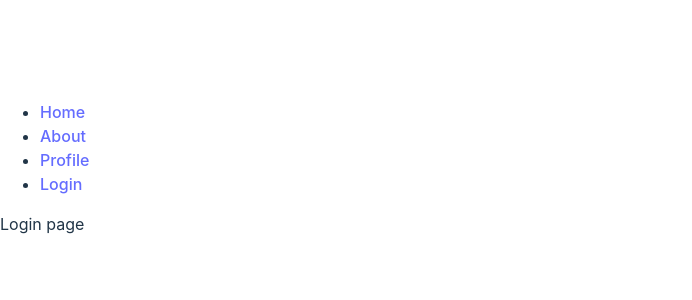
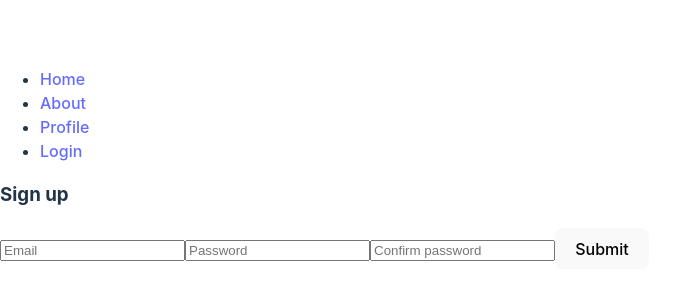
Before and after one commit to dfsalam/sonido87, a React (Vite) app: page /login in a window 1280 px wide. Shown: the part 240-540 px from the top of the page, without its empty margins (0-692 px from the left). Built offline with nearby package versions, Linux system fonts and the light colour scheme.

Commit message:
Add sign-up form

```diff
--- a/src/routes/Login.jsx
+++ b/src/routes/Login.jsx
@@ -1,2 +1,18 @@
-const Login = () => <div>Login page</div>;
-export default Login;
+import React from 'react'
+
+const Login = () => {
+  return (
+    <>
+      <h3>Sign up</h3>
+      <form id="sign_up_form">
+        <input type="text" id="sign_up_email" placeholder="Email" />
+        <input type="password" id="sign_up_password" placeholder="Password" />
+        <input type="password" id="sign_up_password_confirm" placeholder="Confirm password" />
+        <button type="submit" id="sign_up_button">Submit</button>
+      </form>
+
+    </>
+  )
+}
+
+export default Login
```
